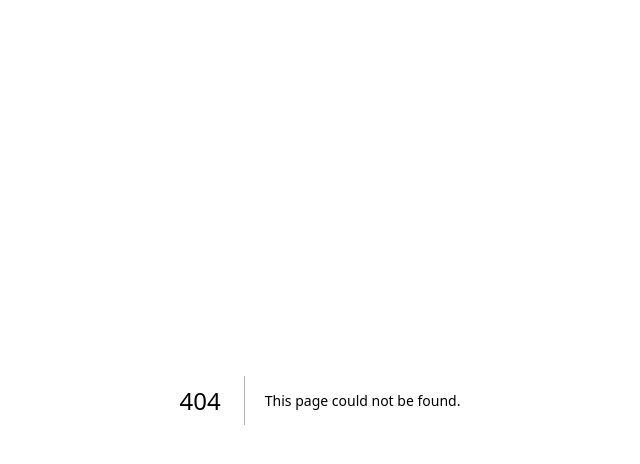
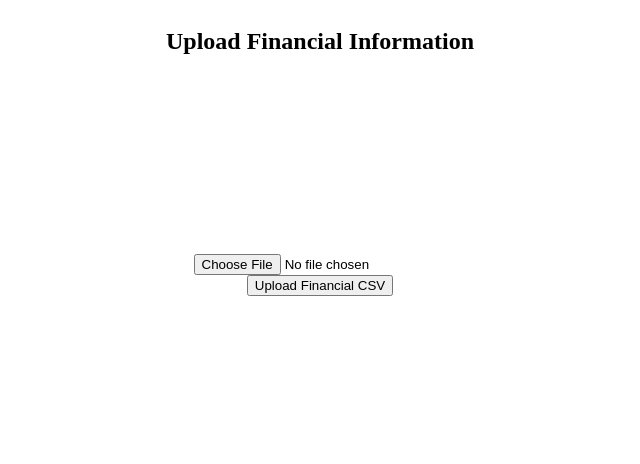
Before and after one commit to osumd/mappers-software-systems-, a Next.js app in the folder finance/: page /upload in a window 1280 px wide. Before the commit this address had no page. Shown: the top 464 px of the page, without its empty margins (320-960 px from the left). Built offline with nearby package versions, Linux system fonts and the light colour scheme.

Commit message:
add upload.js file with basic structure for uploading documents

```diff
--- /dev/null
+++ b/finance/pages/upload.js
@@ -0,0 +1,27 @@
+import Head from 'next/head';
+import styles from '../styles/Home.module.css';
+
+function OnFileSubmit() {
+    let input = document.querySelector('input')
+    const files = input.files
+    if (files.length > 0) {
+        console.log('file uploaded')
+    }
+}
+
+export default function Home() {
+    return (
+        <>
+        <Head>
+            <title>Upload Financial Information</title>
+        </Head>
+        <main className={styles.main}>
+            <h2>Upload Financial Information</h2>
+                <div className={styles.form_container}>
+                    <input type='file'></input>
+                    <button onClick={OnFileSubmit}>Upload Financial CSV</button>
+                </div>
+        </main>
+        </>
+    )
+}
--- a/finance/styles/Home.module.css
+++ b/finance/styles/Home.module.css
@@ -1,3 +1,19 @@
+.main {
+  display: flex;
+  justify-content: center;
+  flex-direction: column;
+  align-items: center;
+}
+
+.form_container {
+  min-height: 50vh;
+  padding: 0 0.5rem;
+  display: flex;
+  flex-direction: column;
+  justify-content: center;
+  align-items: center;
+}
+
 .container {
   min-height: 100vh;
   padding: 0 0.5rem;
```
